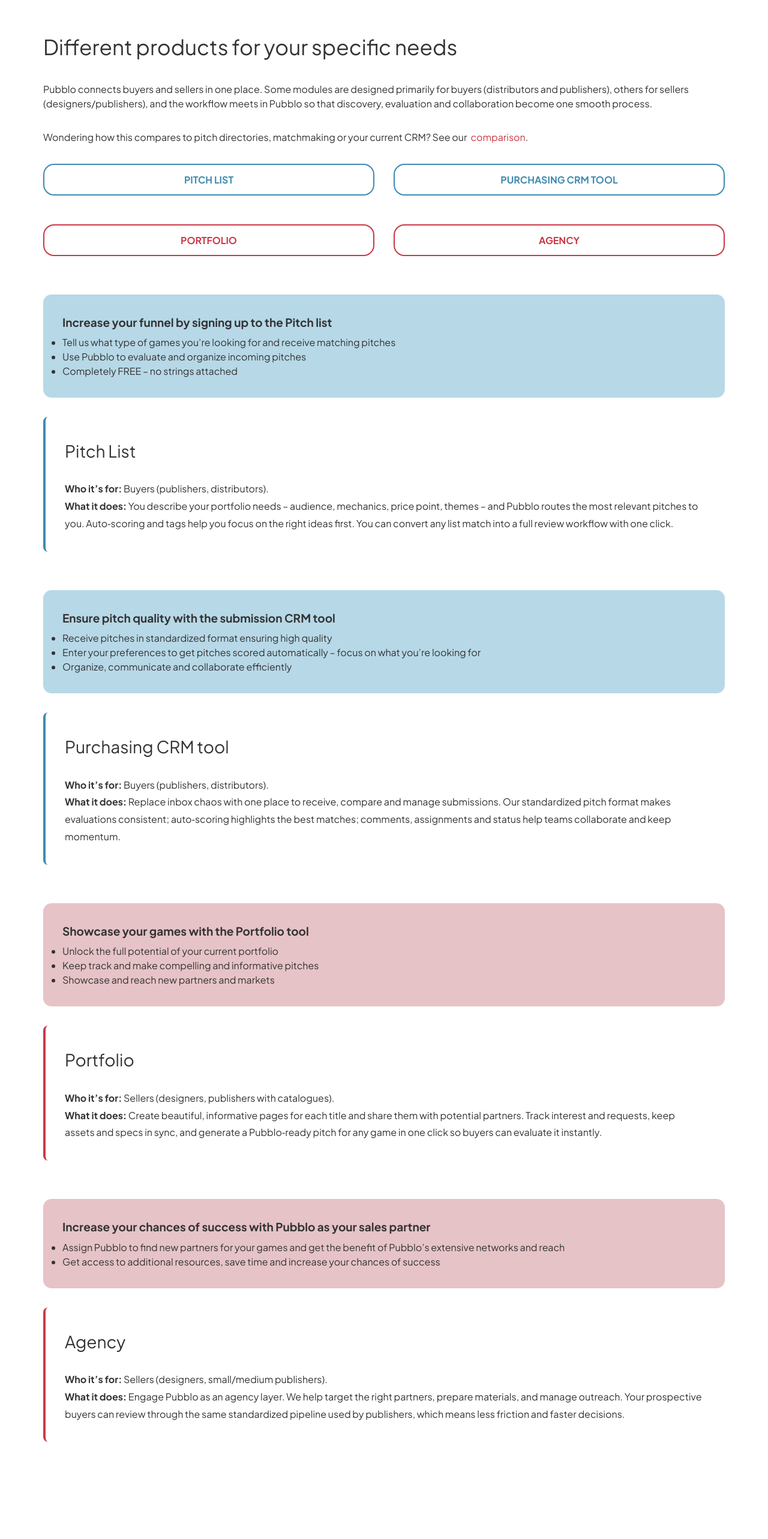
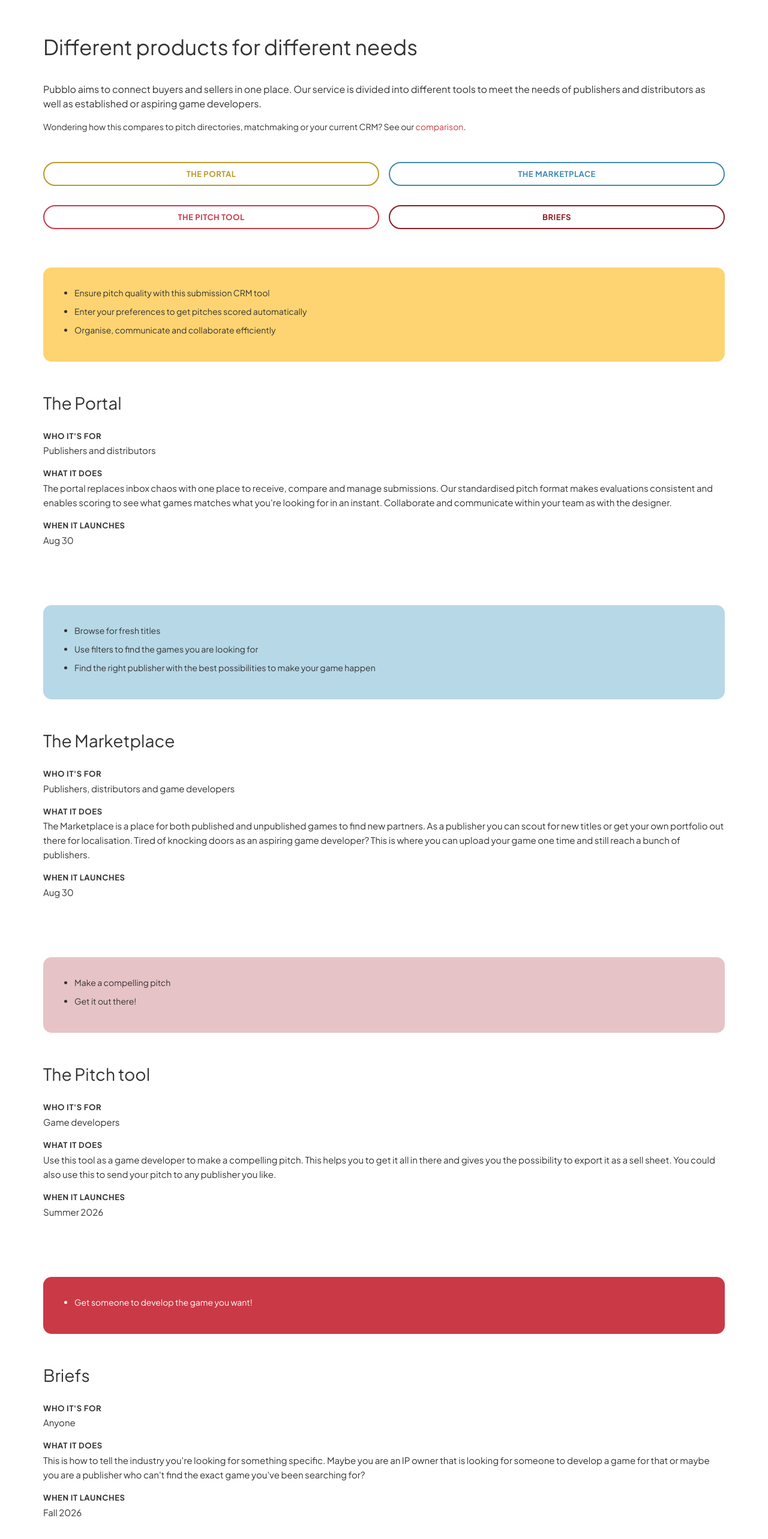
Before and after one commit to pubblo-com/homepage, a React (Create React App) app: page /products in a window 1280 px wide. Shown: the part 120-2686 px from the top of the page at 60% size. Built offline with nearby package versions, Linux system fonts and the light colour scheme.

Commit message:
feat: Revamp ProductsPage layout and content; enhance product details and navigation

```diff
--- a/src/pages/ProductsPage.js
+++ b/src/pages/ProductsPage.js
@@ -17,35 +17,48 @@ const Title = styled.h1`
   margin-bottom: ${spacing.large};
 `;
 
+const Subtitle = styled.p`
+  margin-bottom: ${spacing.small};
+`;
+
+const CompareLink = styled.p`
+  margin-bottom: ${spacing.xLarge};
+  font-size: 14px;
+  color: ${colors.text};
+`;
+
 const Tabs = styled.div`
   display: grid;
-  grid-template-columns: repeat(4, minmax(140px, 1fr));
-  gap: ${spacing.large};
+  grid-template-columns: repeat(4, 1fr);
+  gap: ${spacing.small};
   margin-bottom: ${spacing.xLarge};
 
   @media (max-width: ${breakpoints.tablet}) {
-    grid-template-columns: 1fr 1fr;
+    grid-template-columns: repeat(2, 1fr);
   }
 `;
 
 const Tab = styled.button`
-  border: 2px solid ${(p) => (p.$variant === 'pink' ? colors.contrast : colors.buttonBackground)};
-  color: ${(p) => (p.$variant === 'pink' ? colors.contrast : colors.buttonBackground)};
+  border: 2px solid ${(p) => p.$color || colors.buttonBackground};
+  color: ${(p) => p.$color || colors.buttonBackground};
   background: transparent;
-  border-radius: 18px;
-  padding: 14px 18px;
+  border-radius: 20px;
+  padding: 10px 22px;
   font-weight: 700;
+  font-size: 13px;
+  letter-spacing: 0.04em;
   cursor: pointer;
   transition: background 160ms ease, color 160ms ease;
+  width: 100%;
   &:hover {
-    background: ${(p) => (p.$variant === 'pink' ? colors.contrast : colors.buttonBackground)};
+    background: ${(p) => p.$color || colors.buttonBackground};
     color: ${colors.white};
   }
 `;
 
 const Section = styled.section`
   display: grid;
-  grid-template-columns: 320px 1fr;
+  grid-template-columns: 260px 1fr;
   gap: ${spacing.large};
   margin-bottom: ${spacing.xXLarge};
 
@@ -55,31 +68,60 @@ const Section = styled.section`
 `;
 
 const Panel = styled.div`
-  background: ${(p) => (p.$variant === 'pink' ? colors.pink : colors.lightblue)};
+  background: ${(p) => p.$bg || colors.lightblue};
   border-radius: 14px;
   padding: ${spacing.large};
+  display: flex;
+  flex-direction: column;
+  justify-content: flex-end;
+
+  ul {
+    list-style: disc;
+    padding-left: 20px;
+    margin: 0;
+  }
+
+  li {
+    margin-bottom: 10px;
+    font-size: 14px;
+    line-height: 1.5;
+  }
 `;
 
-const Placeholder = styled.div`
-  border-left: 4px solid ${(p) => (p.$variant === 'pink' ? colors.contrast : colors.buttonBackground)};
-  border-radius: 8px;
-  padding: ${spacing.large};
-  background: #fff;
-  color: #333;
-  line-height: 1.8;
+const Details = styled.div`
+  padding: ${spacing.small} 0;
+`;
+
+const ProductName = styled.h2`
+  margin-bottom: ${spacing.medium};
+`;
+
+const MetaRow = styled.div`
+  margin-bottom: ${spacing.small};
+  font-size: 15px;
+  line-height: 1.6;
+`;
+
+const MetaLabel = styled.span`
+  font-weight: 700;
+  display: block;
+  font-size: 13px;
+  text-transform: uppercase;
+  letter-spacing: 0.05em;
+  color: ${colors.text};
+  margin-bottom: 2px;
 `;
 
 const ProductsPage = () => {
+  const portalRef = useRef(null);
+  const marketplaceRef = useRef(null);
   const pitchRef = useRef(null);
-  const crmRef = useRef(null);
-  const portfolioRef = useRef(null);
-  const agencyRef = useRef(null);
+  const briefsRef = useRef(null);
 
   const scrollTo = (ref) => {
     if (ref.current) {
-      const yOffset = -100; // Offset for fixed header
-      const element = ref.current;
-      const y = element.getBoundingClientRect().top + window.pageYOffset + yOffset;
+      const yOffset = -100;
+      const y = ref.current.getBoundingClientRect().top + window.pageYOffset + yOffset;
       window.scrollTo({ top: y, behavior: 'smooth' });
     }
   };
@@ -88,114 +130,148 @@ const ProductsPage = () => {
     "@context": "https://schema.org",
     "@type": "SoftwareApplication",
     "name": "Pubblo Platform",
-    "description": "Board game licensing and deal management platform for designers, publishers, and distributors",
+    "description": "Platform connecting game publishers, distributors and developers with tools for submissions, discovery and pitching.",
     "applicationCategory": "BusinessApplication",
     "operatingSystem": "Web",
     "offers": {
       "@type": "Offer",
       "price": "0",
       "priceCurrency": "USD",
-      "description": "6 months free trial"
+      "description": "Free to get started"
     }
   };
 
   return (
     <>
       <SEOHead
-        title="Products - Board Game Licensing Platform"
-        description="Discover Pubblo's suite of tools for board game licensing: standardized pitch templates, automated scoring, team collaboration, and distribution network access."
-        keywords="board game platform, licensing tools, pitch templates, game publishing software, distribution network"
+        title="Products - Pubblo"
+        description="Pubblo's suite of tools for game publishers, distributors and developers: The Portal, The Marketplace, The Pitch Tool and Briefs."
+        keywords="game publishing platform, pitch tool, marketplace, game submissions, publishers, distributors"
         canonical="https://pubblo.com/products"
         structuredData={productsStructuredData}
       />
       <Wrap>
-      <Title>Different products for your specific needs</Title>
-      <p style={{ marginBottom: spacing.large }}>
-        Pubblo connects buyers and sellers in one place. Some modules are designed primarily for buyers
-        (distributors and publishers), others for sellers (designers/publishers), and the workflow meets in
-        Pubblo so that discovery, evaluation and collaboration become one smooth process.
-      </p>
-      <p style={{ marginBottom: spacing.large }}>
-        Wondering how this compares to pitch directories, matchmaking or your current CRM? See our
-        <a href='/compare' style={{ color: colors.contrast, marginLeft: 6 }}>comparison</a>.
-      </p>
+        <Title>Different products for different needs</Title>
+        <Subtitle>
+          Pubblo aims   to connect buyers and sellers in one place. Our service is divided into different tools to meet the needs of publishers and distributors as well as established or aspiring game developers.
+        </Subtitle>
+        <CompareLink>
+          Wondering how this compares to pitch directories, matchmaking or your current CRM?{' '}
+          See our <a href="/compare" style={{ color: colors.contrast }}>comparison</a>.
+        </CompareLink>
 
         <Tabs>
-        <Tab onClick={() => scrollTo(pitchRef)}>PITCH LIST</Tab>
-        <Tab onClick={() => scrollTo(crmRef)}>PURCHASING CRM TOOL</Tab>
-        <Tab $variant='pink' onClick={() => scrollTo(portfolioRef)}>PORTFOLIO</Tab>
-        <Tab $variant='pink' onClick={() => scrollTo(agencyRef)}>AGENCY</Tab>
+          <Tab $color="#b89a2a" onClick={() => scrollTo(portalRef)}>THE PORTAL</Tab>
+          <Tab $color={colors.primary} onClick={() => scrollTo(marketplaceRef)}>THE MARKETPLACE</Tab>
+          <Tab $color={colors.contrast} onClick={() => scrollTo(pitchRef)}>THE PITCH TOOL</Tab>
+          <Tab $color="#8b1a22" onClick={() => scrollTo(briefsRef)}>BRIEFS</Tab>
         </Tabs>
 
-      <Section ref={pitchRef} >
-        <Panel >
-          <h3>Increase your funnel by signing up to the Pitch list</h3>
+        <Section ref={portalRef}>
+          <Panel $bg={colors.yellow}>
             <ul>
-            <li>Tell us what type of games you’re looking for and receive matching pitches</li>
-            <li>Use Pubblo to evaluate and organize incoming pitches</li>
-            <li>Completely FREE – no strings attached</li>
+              <li>Ensure pitch quality with this submission CRM tool</li>
+              <li>Enter your preferences to get pitches scored automatically</li>
+              <li>Organise, communicate and collaborate efficiently</li>
             </ul>
           </Panel>
-        <Placeholder>
-          <h2>Pitch List</h2>
-          <strong>Who it’s for:</strong> Buyers (publishers, distributors).<br />
-          <strong>What it does:</strong> You describe your portfolio needs – audience, mechanics, price point,
-          themes – and Pubblo routes the most relevant pitches to you. Auto‑scoring and tags help you focus on
-          the right ideas first. You can convert any list match into a full review workflow with one click.
-        </Placeholder>
+          <Details>
+            <ProductName>The Portal</ProductName>
+            <MetaRow>
+              <MetaLabel>Who it's for</MetaLabel>
+              Publishers and distributors
+            </MetaRow>
+            <MetaRow>
+              <MetaLabel>What It does</MetaLabel>
+              The portal replaces inbox chaos with one place to receive, compare and manage submissions.
+              Our standardised pitch format makes evaluations consistent and enables scoring to see what
+              games matches what you're looking for in an instant. Collaborate and communicate within your
+              team as with the designer.
+            </MetaRow>
+            <MetaRow>
+              <MetaLabel>When it launches</MetaLabel>
+              Aug 30
+            </MetaRow>
+          </Details>
         </Section>
 
-      <Section ref={crmRef}>
-        <Panel>
-          <h3>Ensure pitch quality with the submission CRM tool</h3>
+        <Section ref={marketplaceRef}>
+          <Panel $bg={colors.lightblue}>
             <ul>
-            <li>Receive pitches in standardized format ensuring high quality</li>
-            <li>Enter your preferences to get pitches scored automatically – focus on what you’re looking for</li>
-            <li>Organize, communicate and collaborate efficiently</li>
+              <li>Browse for fresh titles</li>
+              <li>Use filters to find the games you are looking for</li>
+              <li>Find the right publisher with the best possibilities to make your game happen</li>
             </ul>
           </Panel>
-        <Placeholder>
-          <h2>Purchasing CRM tool</h2>
-          <strong>Who it’s for:</strong> Buyers (publishers, distributors).<br />
-          <strong>What it does:</strong> Replace inbox chaos with one place to receive, compare and manage
-          submissions. Our standardized pitch format makes evaluations consistent; auto‑scoring highlights the
-          best matches; comments, assignments and status help teams collaborate and keep momentum.
-        </Placeholder>
+          <Details>
+            <ProductName>The Marketplace</ProductName>
+            <MetaRow>
+              <MetaLabel>Who it's for</MetaLabel>
+              Publishers, distributors and game developers
+            </MetaRow>
+            <MetaRow>
+              <MetaLabel>What It does</MetaLabel>
+              The Marketplace is a place for both published and unpublished games to find new partners.
+              As a publisher you can scout for new titles or get your own portfolio out there for
+              localisation. Tired of knocking doors as an aspiring game developer? This is where you can
+              upload your game one time and still reach a bunch of publishers.
+            </MetaRow>
+            <MetaRow>
+              <MetaLabel>When it launches</MetaLabel>
+              Aug 30
+            </MetaRow>
+          </Details>
         </Section>
 
-      <Section ref={portfolioRef}>
-        <Panel $variant='pink'>
-          <h3>Showcase your games with the Portfolio tool</h3>
+        <Section ref={pitchRef}>
+          <Panel $bg={colors.pink}>
             <ul>
-            <li>Unlock the full potential of your current portfolio</li>
-            <li>Keep track and make compelling and informative pitches</li>
-            <li>Showcase and reach new partners and markets</li>
+              <li>Make a compelling pitch</li>
+              <li>Get it out there!</li>
             </ul>
           </Panel>
-        <Placeholder $variant='pink'>
-          <h2>Portfolio</h2>
-          <strong>Who it’s for:</strong> Sellers (designers, publishers with catalogues).<br />
-          <strong>What it does:</strong> Create beautiful, informative pages for each title and share them with
-          potential partners. Track interest and requests, keep assets and specs in sync, and generate a
-          Pubblo‑ready pitch for any game in one click so buyers can evaluate it instantly.
-        </Placeholder>
+          <Details>
+            <ProductName>The Pitch tool</ProductName>
+            <MetaRow>
+              <MetaLabel>Who it's for</MetaLabel>
+              Game developers
+            </MetaRow>
+            <MetaRow>
+              <MetaLabel>What It does</MetaLabel>
+              Use this tool as a game developer to make a compelling pitch. This helps you to get it all
+              in there and gives you the possibility to export it as a sell sheet. You could also use this
+              to send your pitch to any publisher you like.
+            </MetaRow>
+            <MetaRow>
+              <MetaLabel>When it launches</MetaLabel>
+              Summer 2026
+            </MetaRow>
+          </Details>
         </Section>
 
-      <Section ref={agencyRef}>
-        <Panel $variant='pink'>
-          <h3>Increase your chances of success with Pubblo as your sales partner</h3>
-          <ul>
-            <li>Assign Pubblo to find new partners for your games and get the benefit of Pubblo’s extensive networks and reach</li>
-            <li>Get access to additional resources, save time and increase your chances of success</li>
+        <Section ref={briefsRef}>
+          <Panel $bg={colors.contrast}>
+            <ul style={{ color: colors.white }}>
+              <li>Get someone to develop the game you want!</li>
             </ul>
           </Panel>
-        <Placeholder $variant='pink'>
-          <h2>Agency</h2>
-          <strong>Who it’s for:</strong> Sellers (designers, small/medium publishers).<br />
-          <strong>What it does:</strong> Engage Pubblo as an agency layer. We help target the right partners,
-          prepare materials, and manage outreach. Your prospective buyers can review through the same standardized
-          pipeline used by publishers, which means less friction and faster decisions.
-        </Placeholder>
+          <Details>
+            <ProductName>Briefs</ProductName>
+            <MetaRow>
+              <MetaLabel>Who it's for</MetaLabel>
+              Anyone
+            </MetaRow>
+            <MetaRow>
+              <MetaLabel>What It does</MetaLabel>
+              This is how to tell the industry you're looking for something specific. Maybe you are an IP
+              owner that is looking for someone to develop a game for that or maybe you are a publisher
+              who can't find the exact game you've been searching for?
+            </MetaRow>
+            <MetaRow>
+              <MetaLabel>When it launches</MetaLabel>
+              Fall 2026
+            </MetaRow>
+          </Details>
         </Section>
       </Wrap>
     </>
```
Lines whose indentation alone changed are shown as unchanged.
